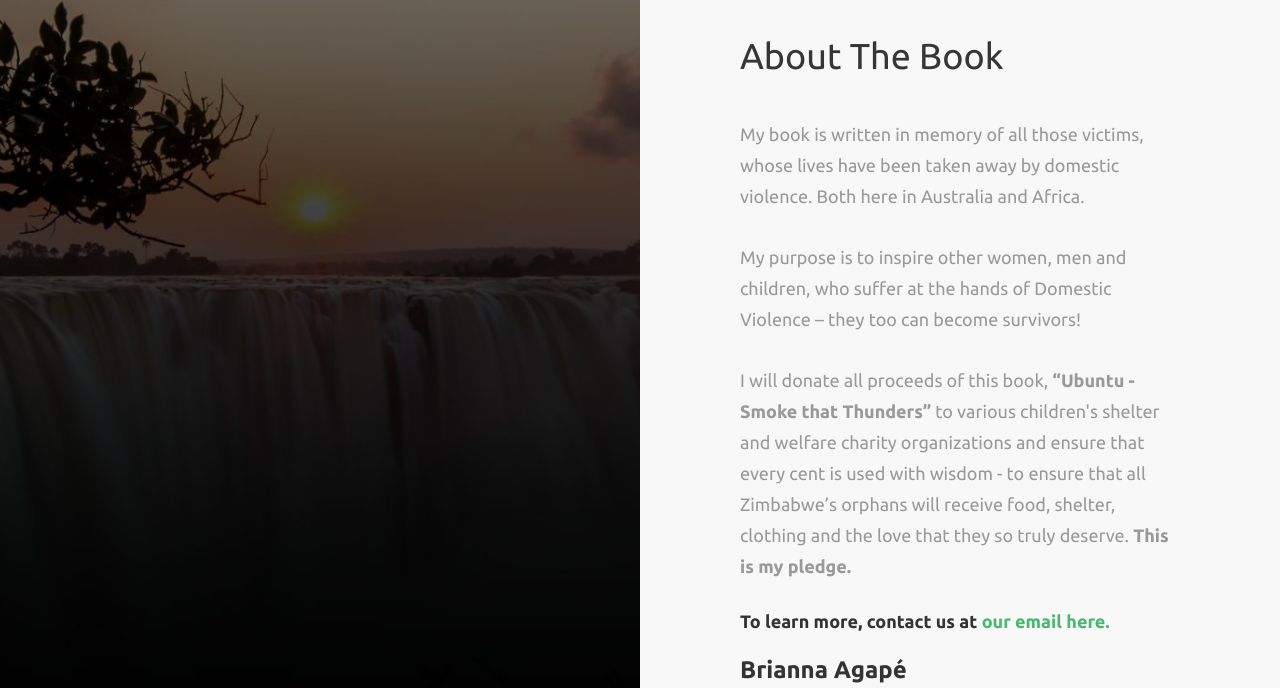
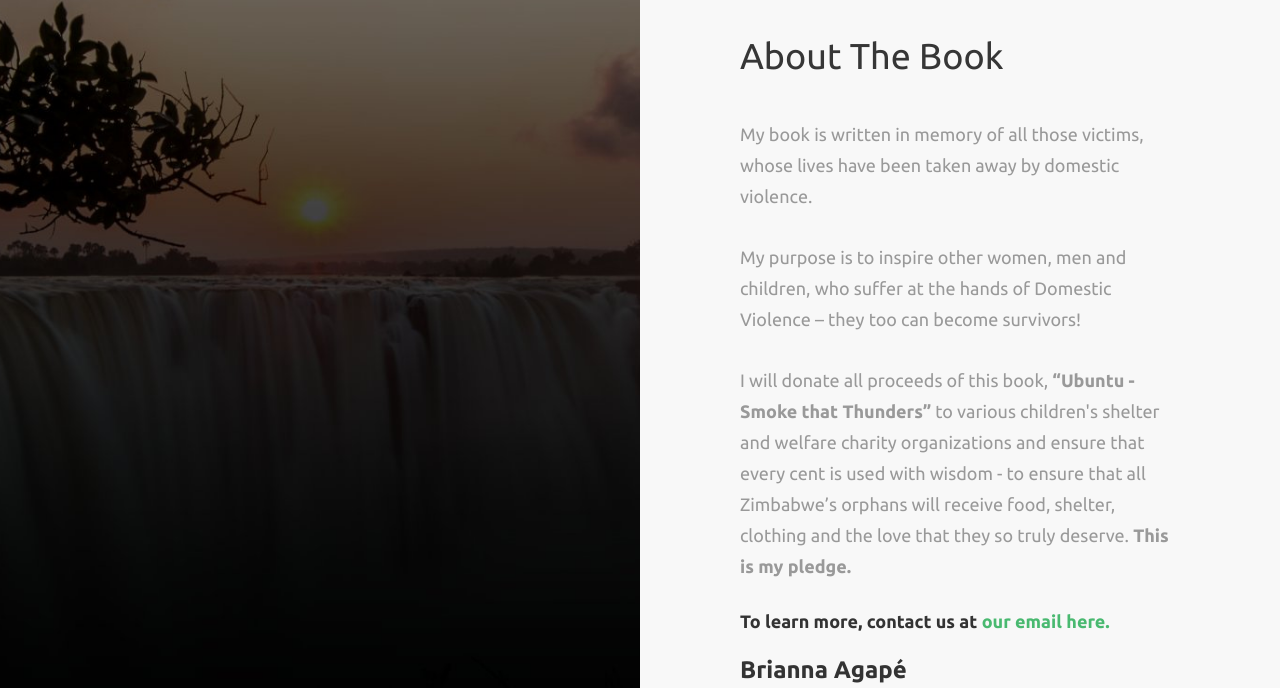
Before and after one commit to Slackcraft/TSTTWebsite, a website: page index.html in a window 1280 px wide. Shown: the part 882-1570 px from the top of the page. Drawn offline with Linux system fonts and the light colour scheme.

Commit message:
Removed unwanted text

```diff
--- a/index.html
+++ b/index.html
@@ -102,7 +102,7 @@
             <!-- End .col-lg-6-->
             <div class="col-12 col-md-12 col-lg-6 col-content pl-100">
               <h3>About the Book</h3>
-              <p>My book is written in memory of all those victims, whose lives have been taken away by domestic violence.  Both here in Australia and Africa.</p>
+              <p>My book is written in memory of all those victims, whose lives have been taken away by domestic violence.</p>
 
                 <p>My purpose is to inspire other women, men and children, who suffer at the hands of Domestic Violence – they too can become survivors!</p>
 
```
